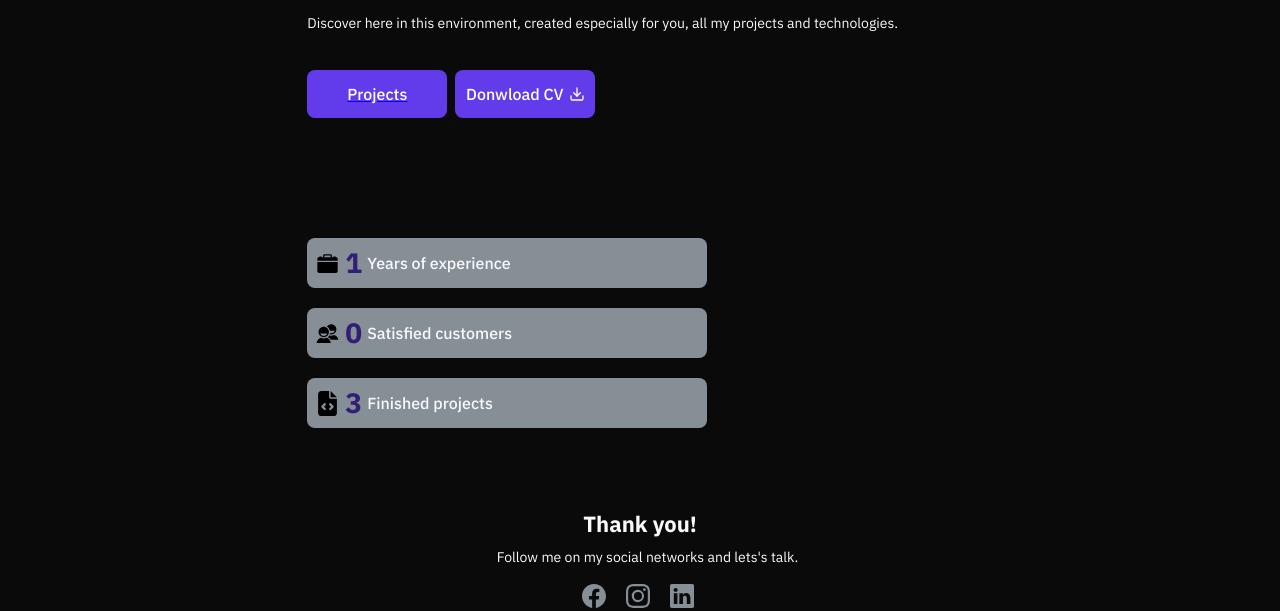
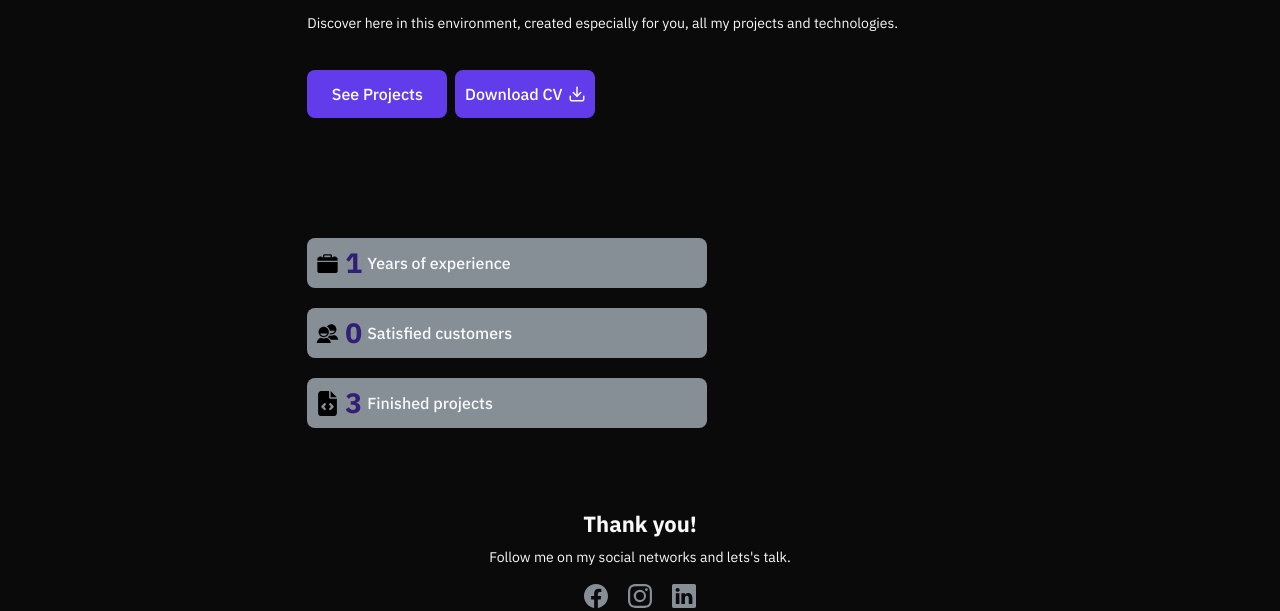
Before and after one commit to Kenzie-Academy-Brasil-Developers/Entrega---Portf-lio-de-Sucesso-JoseWenned, a React (Vite) app: page / in a window 1280 px wide. Shown: the part 341-952 px from the top of the page. Built offline with nearby package versions, Linux system fonts and the light colour scheme.

Commit message:
feat: styled components home button

```diff
--- a/src/Components/Footer/style.module.scss
+++ b/src/Components/Footer/style.module.scss
@@ -51,7 +51,6 @@
     color: var(--color-gray-0);
 
     margin-top: 15px;
-
 };
 
 .containerSecond {
@@ -81,37 +80,3 @@
     color: var(--color-gray-3);
 
 };
-
-@media screen and (min-width: 768px) {
-
-    .footer {
-
-       display: flex;
-       flex-direction: row;
-       justify-content: space-around;
-       align-items: center;
-
-
-    };
-
-    .containerPrimary {
-
-        display: flex;
-        justify-content: center;
-        align-items: center;
-
-    };
-
-};
-
-@media screen and (min-width: 1024px) {
-
-    .containerSecond{
-        margin-right: 5px;
-    };
-
-    .paragraph{
-        margin-left: 15px;
-    };
-
-};
--- a/src/Components/Home/home.component.tsx
+++ b/src/Components/Home/home.component.tsx
@@ -38,9 +38,9 @@ export const Home = () => {
 
                         <div className={style.containerSubThird}>
 
-                            <Link to={"/ProjectsPage"}><button className={style.button}>Projects</button></Link>
+                            <Link to={"/ProjectsPage"} className={style.button}>See Projects</Link>
 
-                            <button className={style.button} type="submit" onClick={ handleDownloadCv }>Donwload CV <FiDownload className={style.iconDownload}/></button>
+                            <button className={style.button} type="submit" onClick={ handleDownloadCv }>Download CV <FiDownload className={style.iconDownload}/></button>
 
                         </div>
 
--- a/src/Components/Home/style.module.scss
+++ b/src/Components/Home/style.module.scss
@@ -105,6 +105,27 @@
 }
 
 .button {
+    width: 140px;
+    height: 48px;
+    display: flex;
+    align-items: center;
+    justify-content: center;
+    text-decoration: none;
+    gap: 5px;
+    border: none;
+    border-radius: 8px;
+    background-color: var(--color-primary);
+    color: var(--color-white);
+    font-family: var(--font-primary);
+    font-size: var(--text-headline);
+    font-weight: var(--text-bold-2);
+    transition: background-position 0.3s;
+    cursor: pointer;
+    position: relative;
+    overflow: hidden;
+}
+
+.button {
 
     width: 140px;
     height: 48px;
@@ -112,6 +133,8 @@
     display: flex;
     align-items: center;
     justify-content: center;
+
+    text-decoration: none;
 
     gap: 5px;
 
@@ -133,6 +156,15 @@
 .button:hover {
 
     background-color: var( --color-primary-50);
+
+}
+
+.iconDownload {
+
+    color: var(--color-gray-0);
+
+    width: 18px;
+    height: 18px;
 
 }
 
```
